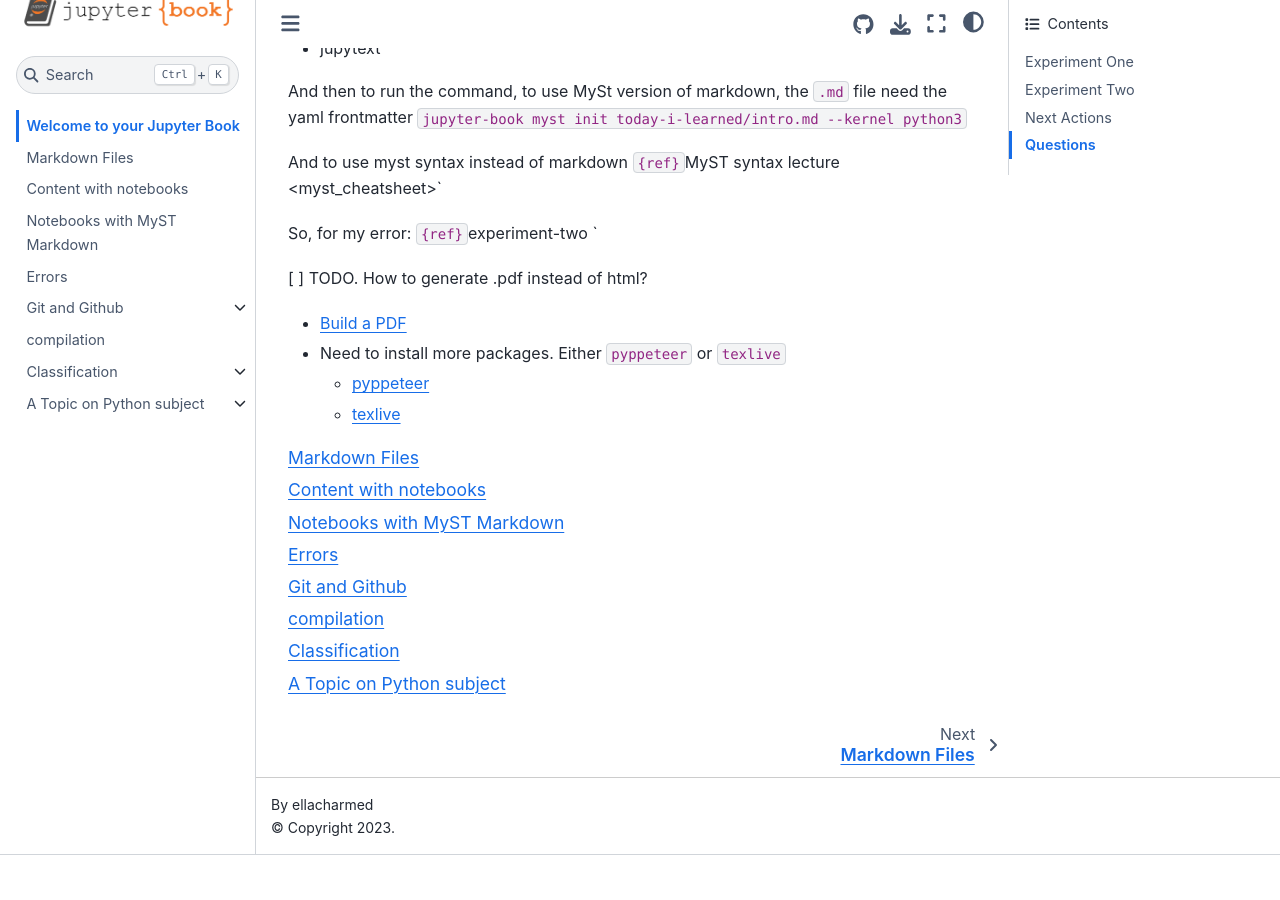
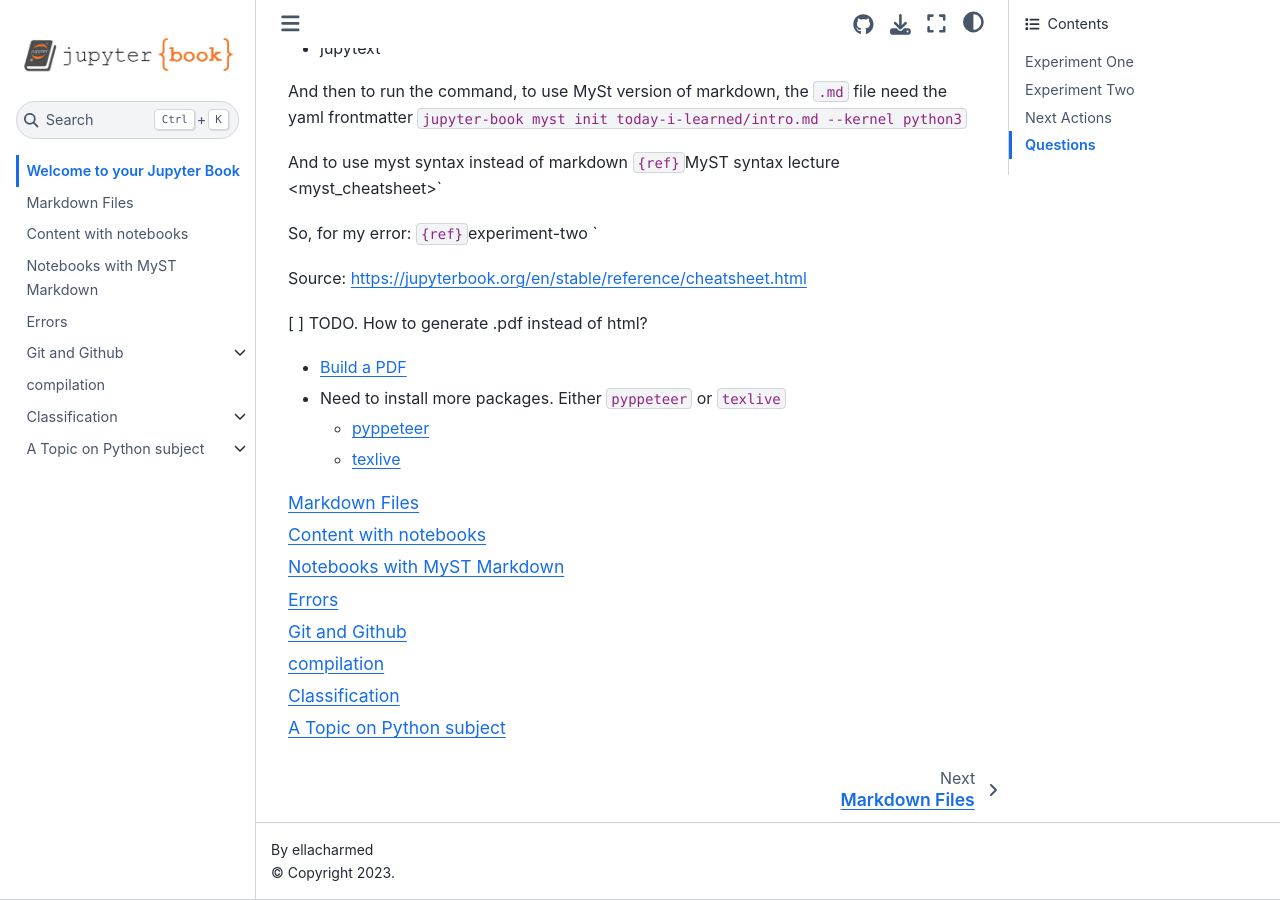
Before and after one commit to ellacharmed/today-I-learned, a Jupyter Book: the page built from intro.md, in a window 1280 px wide and 900 px high, scrolled down 2442 px. Built offline with Jupyter Book 1.0.4 settings and Sphinx 7.4.7 and the Sphinx Book theme 1.1.4, drawn with Linux system fonts in a browser that asks for light colours; before the commit the page ends 3297 px from its top, so only the background shows below that; some of the changed lines change nothing that is shown.

Commit message:
Add link to cheatsheet

```diff
--- a/intro.md
+++ b/intro.md
@@ -99,6 +99,8 @@ And to use myst syntax instead of markdown
 
 So, for my error: `{ref}`experiment-two <experiment-two>`
 
+Source: https://jupyterbook.org/en/stable/reference/cheatsheet.html
+
 [ ] TODO. How to generate .pdf instead of html?
 * [Build a PDF](https://jupyterbook.org/en/stable/advanced/pdf.html)
 * Need to install more packages. Either `pyppeteer` or `texlive`
```
